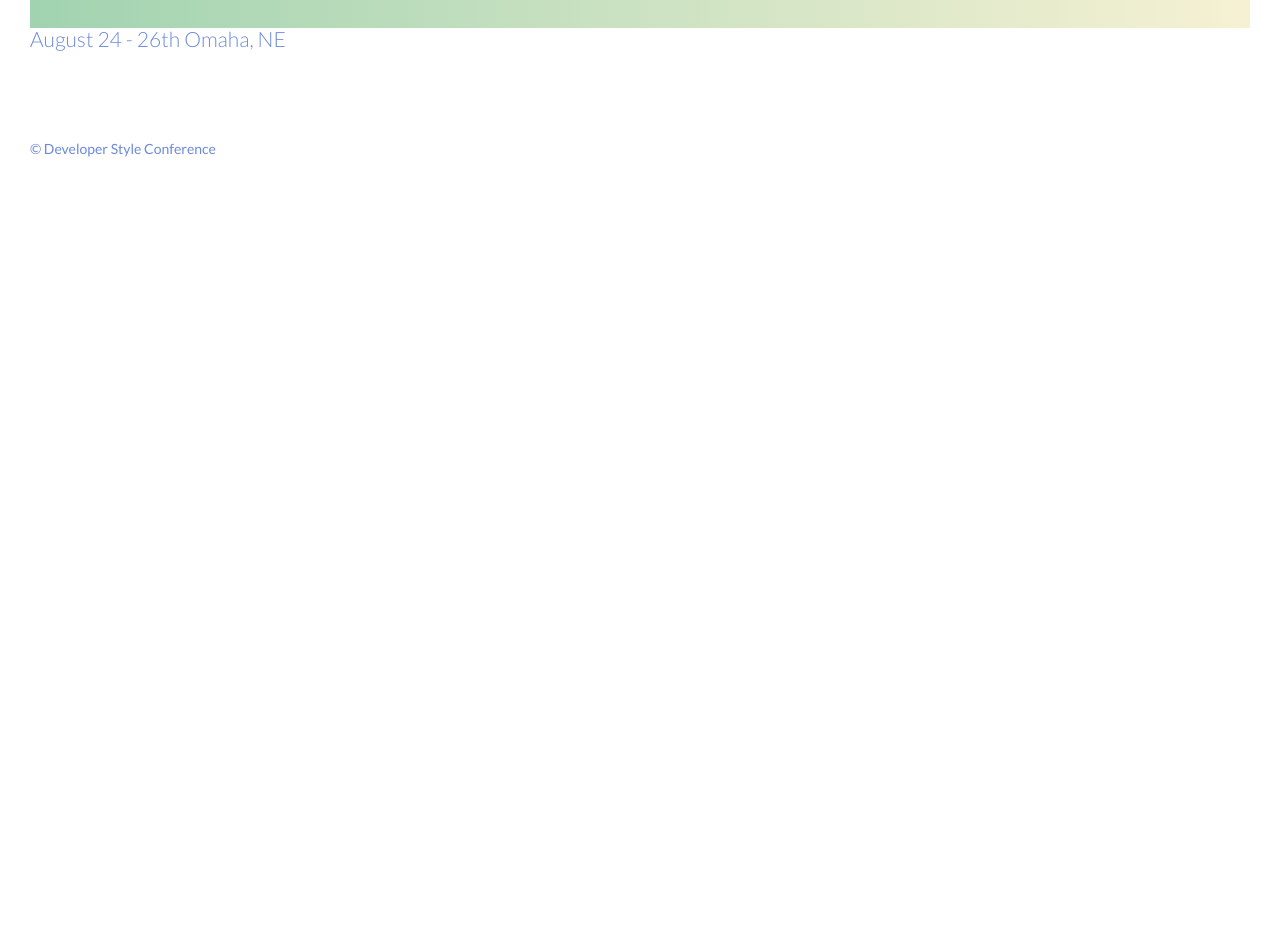
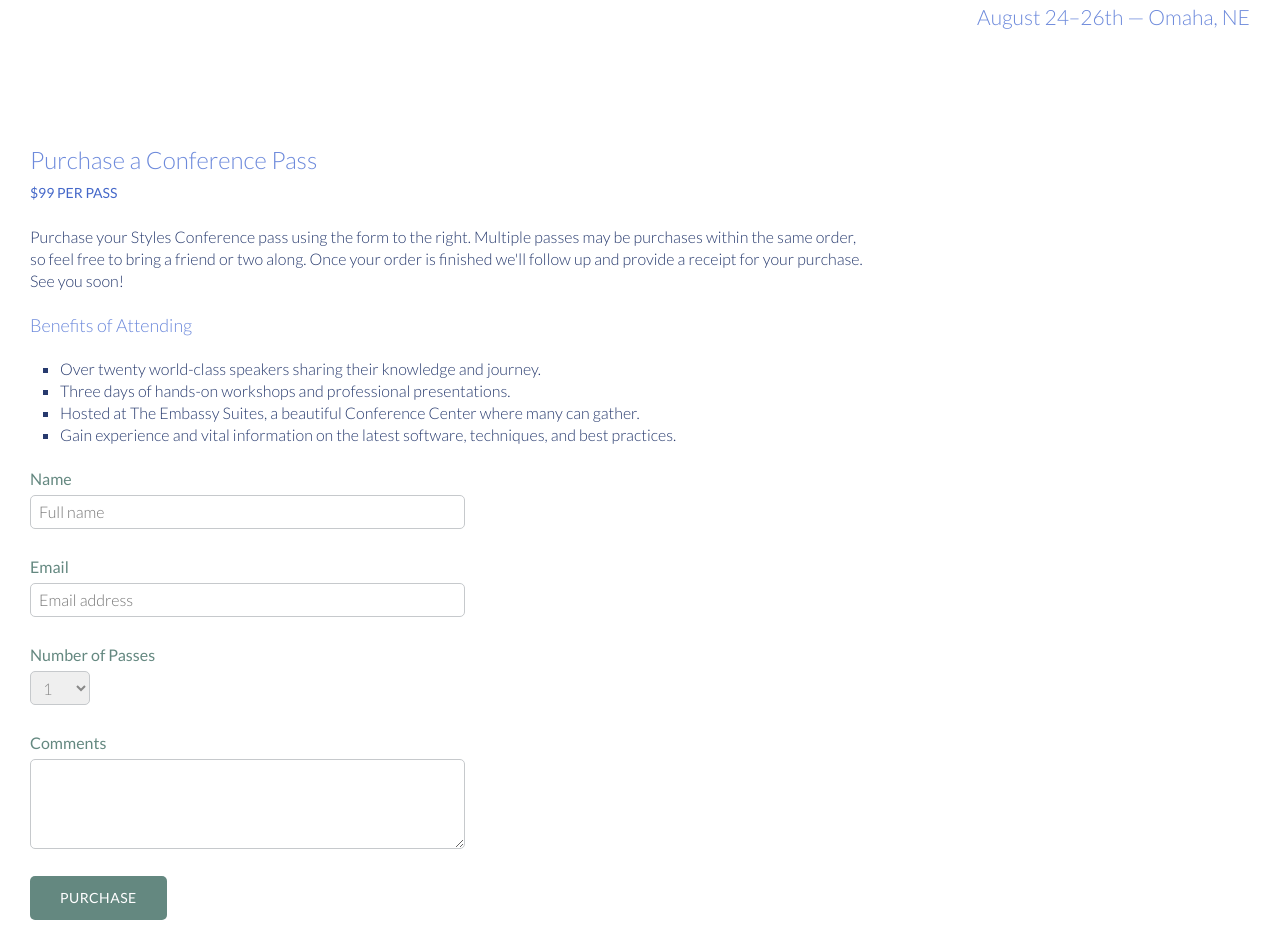
Before and after one commit to ztrules/aim--code--school, a plain HTML site: page Style Conference/register.html in a window 1280 px wide. Shown: the part 104-1049 px from the top of the page. Before the commit the page ends 800 px from the top, so only its background shows below. Drawn offline with Linux system fonts and the light colour scheme; a web font is replaced by a local one.

Commit message:
worked on Register page

```diff
--- a/Style Conference/assets/css/standard.css
+++ b/Style Conference/assets/css/standard.css
@@ -32,6 +32,17 @@ h1, h3, h4, h5, p {
 .btn-alt:hover {
     background: #fff;
     color: #648880;
+}
+
+.btn-default {
+    border: 0;
+    background: #648880;
+    padding: 11px 30px;
+    font-size: 14px;
+}
+
+.btn-default:hover {
+    background: #77a198;
 }
 
 .logo {
@@ -231,3 +242,50 @@ p a {
 .speaker {
     margin-bottom: 44px;
 }
+
+.why-attend {
+    list-style: square;
+    margin: 0 0 22px 30px;
+}
+
+form {
+    margin-bottom: 22px
+}
+
+input,
+select,
+textarea {
+    font: 300 16px/22px "Lato", "Open Sans", "Helvetica Neue", Helvetica,
+    Arial, sans-serif;
+}
+
+.register-group label {
+    color: #648880;
+    cursor: pointer;
+    font-weight: 400;
+}
+
+.register-group input,
+.register-group select,
+.register-group textarea {
+    border: 1px solid #c6c9cc;
+    border-radius: 5px;
+    color: #888;
+    display: block;
+    margin: 5px 0 27px 0;
+    padding: 5px 8px;
+}
+
+.register-group input,
+.register-group textarea {
+    width: 100%;
+}
+
+.register-group select {
+    height: 34px;
+    width: 60px;
+}
+
+.register-group textarea {
+    height: 78px;
+}
--- a/Style Conference/register.html
+++ b/Style Conference/register.html
@@ -1,21 +1,18 @@
 <!DOCTYPE html>
 <html lang="en">
 <head>
-    <title>Document</title>
+    <title>Register - Style Conference</title>
     <link rel="stylesheet" href="assets/css/reset.css">
     <link rel="stylesheet" href="assets/css/standard.css">
+    <link rel="stylesheet" href="https://fonts/googleapis.com/css?family=Lato:100,300,400"
 </head>
 <body>
     <header class="primary-header container group">
-        <section class="row-alt">
-            <div class="container">
-                <h1>
-                    <a href="index.html"><img src="assets/images/logo-1.
-                   png" alt="logo"></a>
-                </h1>
-            </div>
-        </section>
-        <h3>August 24 - 26th Omaha, NE</h3>
+        <h1>
+            <a href="index.html"><img src="assets/images/logo-1.
+           png" alt="logo"></a>
+        </h1>
+        <h3 class="tagline">August 24&ndash;26th &mdash; Omaha, NE</h3>
 
         <nav>
             <a href="index.html">Home</a>
@@ -24,6 +21,51 @@
             <a href="venue.html">Venue</a>
         </nav>
     </header>
+    <section class="row">
+        <div class="grid">
+            <section class="col-2-3">
+                <h2>Purchase a Conference Pass</h2>
+                <h5>$99 per Pass</h5>
+                <p>Purchase your Styles Conference pass using the form to the right. Multiple passes may be
+                    purchases within the same order, so feel free to bring a friend or two along. Once your order is
+                    finished we'll follow up and provide a receipt for your purchase. See you soon!
+                </p>
+                <h4>Benefits of Attending</h4>
+                <ul class="why-attend">
+                    <li>Over twenty world-class speakers sharing their knowledge and journey.</li>
+                    <li>Three days of hands-on workshops and professional presentations.</li>
+                    <li>Hosted at The Embassy Suites, a beautiful Conference Center where many can gather.</li>
+                    <li>Gain experience and vital information on the latest software, techniques, and best
+                        practices.</li>
+                </ul>
+            </section>
+            <form class="col-1-3" action="#" method="post">
+                <fieldset class="register-group">
+                    <label>Name
+                        <input type="text" name="name" placeholder="Full name" required>
+                    </label>
+                    <label>Email
+                        <input type="email" name="email" placeholder="Email address" required>
+                    </label>
+                    <label>
+                        Number of Passes
+                        <select name="quantity" required>
+                            <option value="1" selected>1</option>
+                            <option value="2">2</option>
+                            <option value="3">3</option>
+                            <option value="4">4</option>
+                            <option value="5">5</option>
+                        </select>
+                    </label>
+                    <label>
+                        Comments
+                        <textarea name="comments"></textarea>
+                    </label>
+                </fieldset>
+                <input class="btn btn-default"type="submit" name="submit" value="Purchase">
+            </form>
+        </div>
+    </section>
     <footer class="primary-footer container group">
 
         <small>&copy; Developer Style Conference</small>
@@ -33,7 +75,8 @@
                 <li><a href="index.html">Home</a></li><!--
                 --><li><a href="speakers.html">Speakers</a></li><!--
                 --><li><a href="schedule.html">Schedule</a></li><!--
-                --><li><a href="venue.html">Venue</a></li>
+                --><li><a href="venue.html">Venue</a></li><!--
+                --><li><a href="register.html">Register</a></li>
             </ul>
         </nav>
 
```
